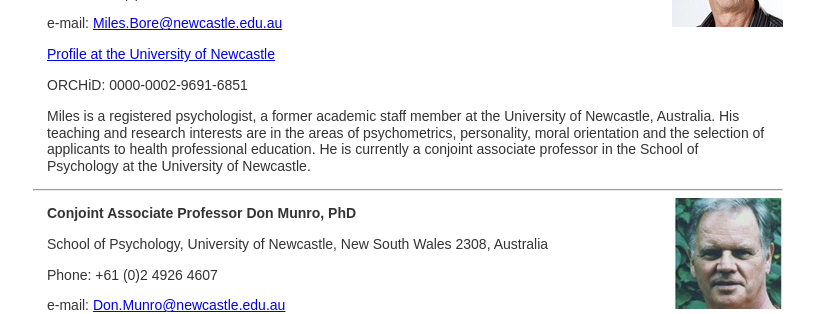
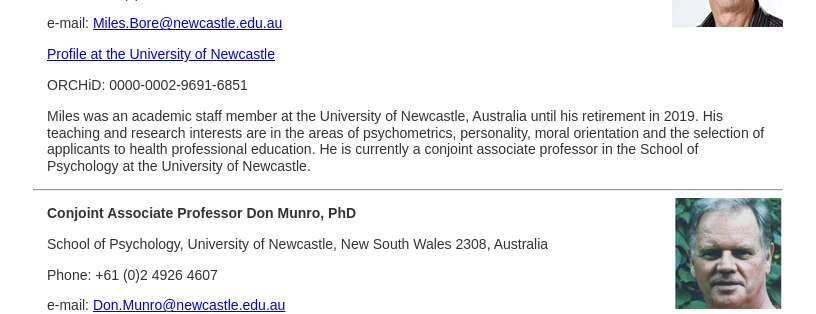
Before and after one commit to thelibrarian/pqa-website, a Jekyll site: the page built from team.html, in a window 1280 px wide. Shown: the part 679-993 px from the top of the page, without its empty margins (232-1048 px from the left). Built offline with Jekyll 4.4.1, drawn with Linux system fonts in a browser that asks for light colours.

Commit message:
Fixes and changes from Miles.

```diff
--- a/index.html
+++ b/index.html
@@ -10,7 +10,7 @@ title: Personal Qualities Assessment
 <p>
   <span class="pqa">PQA</span> is an instrument designed to assess a range of
   personal qualities considered to be important for the study and practice of
-  medicine and allied health professions. It comprises questions, grouped into
+  medicine and allied health professions. It comprises questions grouped into
   four sections, the first to measure cognitive skills, the other three to
   measure personality and attitudinal traits relevant to health professional
   practice.
--- a/team.html
+++ b/team.html
@@ -50,8 +50,8 @@ title: PQA Team Members
   ORCHiD: 0000-0002-9691-6851
 </p>
 <p>
-  Miles is a registered psychologist, a former academic staff member at the
-  University of Newcastle, Australia. His teaching and research interests are in
+  Miles was an academic staff member at the University of Newcastle, Australia
+  until his retirement in 2019. His teaching and research interests are in
   the areas of psychometrics, personality, moral orientation and the selection
   of applicants to health professional education. He is currently a conjoint
   associate professor in the School of Psychology at the University of
```
